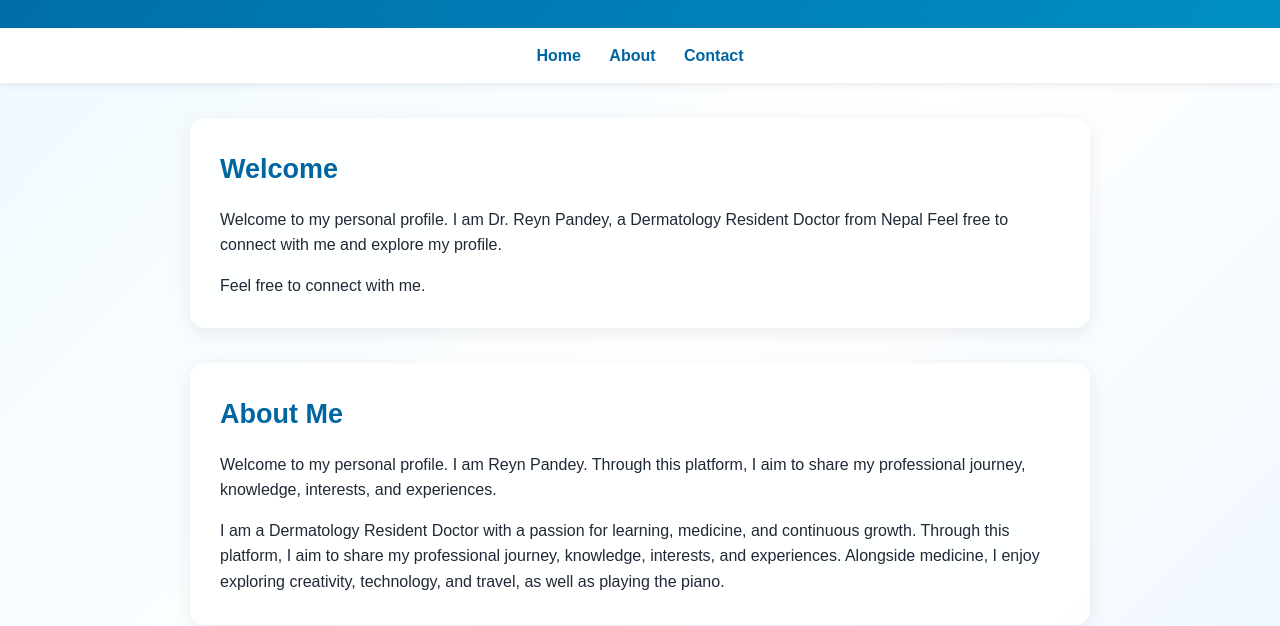
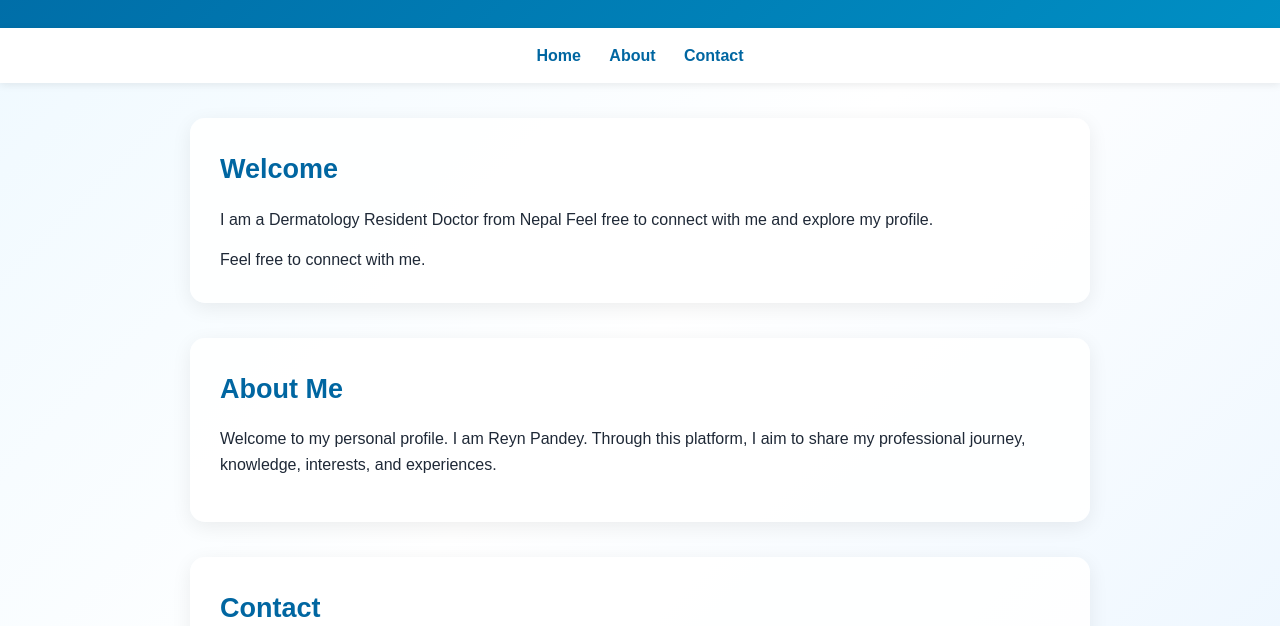
Before and after one commit to reynpandey/drreynpandey.github.io, a plain HTML site: page index.html in a window 1280 px wide. Shown: the part 326-952 px from the top of the page. Drawn offline with Linux system fonts and the light colour scheme.

Commit message:
Update index.html

```diff
--- a/index.html
+++ b/index.html
@@ -135,7 +135,7 @@
   </nav>  <section id="home">
     <h2>Welcome</h2>
     <p>
-      Welcome to my personal profile. I am Dr. Reyn Pandey, a Dermatology Resident Doctor from Nepal
+       I am a Dermatology Resident Doctor from Nepal
 Feel free to connect with me and explore my profile.
     </p><p style="margin-top:15px;">
   Feel free to connect with me.
@@ -149,11 +149,7 @@ Through this platform, I aim to share my professional journey, knowledge, intere
 </p>
 
 <p style="margin-top:15px;">
-  I am a Dermatology Resident Doctor with a passion for learning, medicine, and continuous growth.
 
-Through this platform, I aim to share my professional journey, knowledge, interests, and experiences.
-
-Alongside medicine, I enjoy exploring creativity, technology, and travel, as well as playing the piano.
 </p>
 
   </section>  <section id="contact">
```
